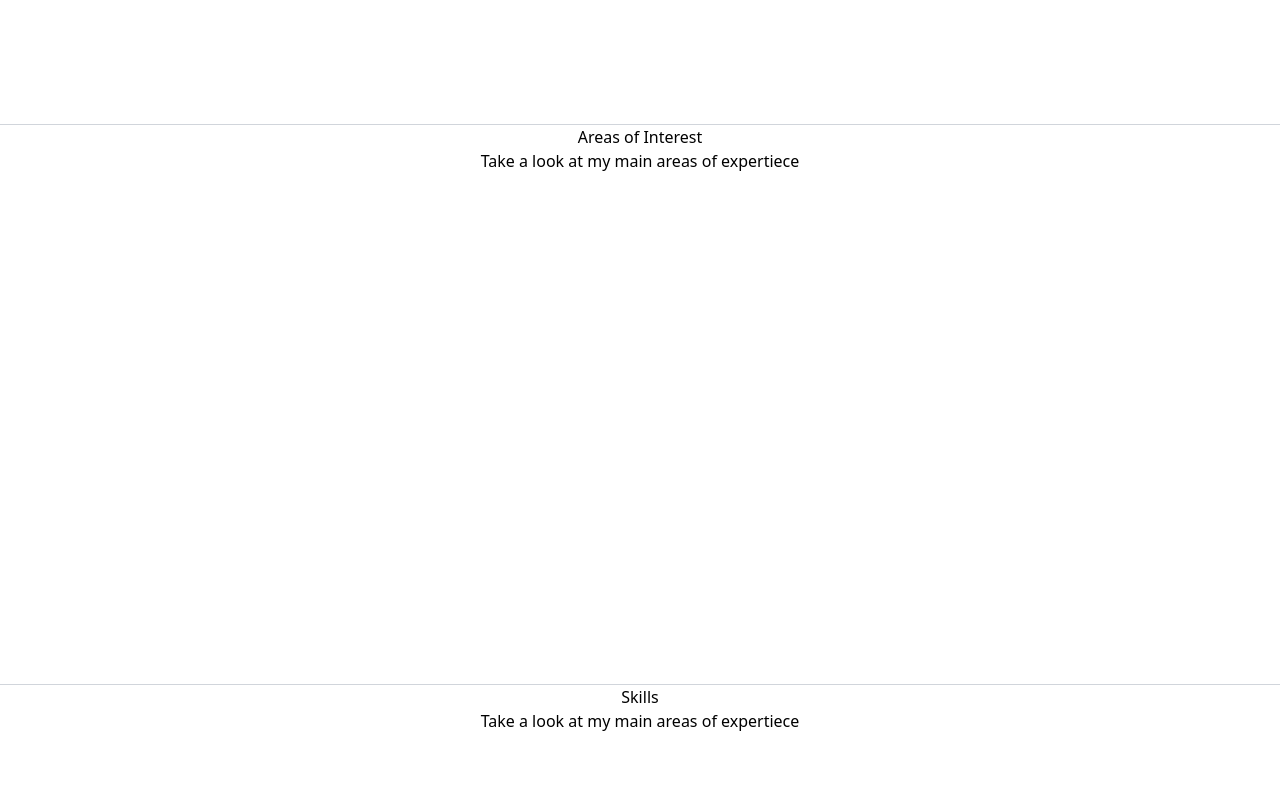
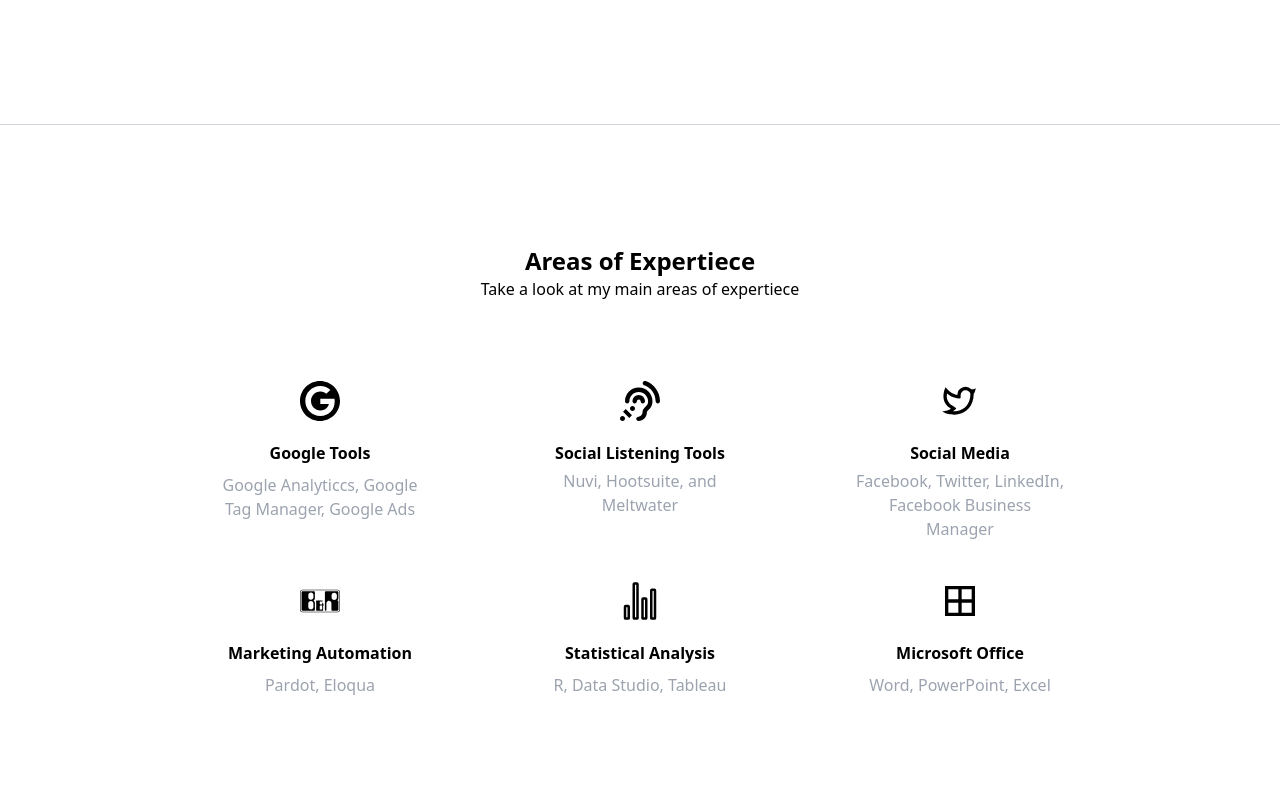
Before and after one commit to rreay724/andreas-website, a Next.js app: page / in a window 1280 px wide. Shown: the part 1220-2020 px from the top of the page. Built offline with nearby package versions, Linux system fonts and the light colour scheme.

Commit message:
expertise area

```diff
--- a/components/Header.js
+++ b/components/Header.js
@@ -6,7 +6,7 @@
   const router = useRouter();
   const [showSidebar, setShowSidebar] = useState(false);
   return (
-    <div className="min-w-screen flex flex-grow h-16 shadow-lg  items-center bg-white">
+    <div className="min-w-screen flex flex-grow h-16 shadow-xl  items-center bg-white">
       <h2 className="text-xl font-semibold ml-5 lg:ml-36">Andrea Rodriguez</h2>
       <div className="text-xs space-x-4 font-semibold absolute right-36 items-center text-gray-800 hidden lg:inline-flex">
         <p
--- a/components/Main.js
+++ b/components/Main.js
@@ -1,3 +1,11 @@
+import { ImGoogle3 } from "react-icons/im";
+import { FaAssistiveListeningSystems } from "react-icons/fa";
+import { MdOutlineDataExploration } from "react-icons/md";
+import { BsMicrosoft } from "react-icons/bs";
+import { SiOracle, SiBandrautomation } from "react-icons/si";
+import { IoStatsChartOutline } from "react-icons/io5";
+import { RiTwitterLine, RiMicrosoftLine } from "react-icons/ri";
+
 function Profile() {
   return (
     <div className="min-w-scren">
@@ -17,7 +25,7 @@
         </div>
         <img
           src="/profile_pic.jpeg"
-          className="w-[20rem] h-[20rem] md:w-[30rem] md:h-[30rem] shadow-lg"
+          className="w-[20rem] h-[20rem] md:w-[35rem] md:h-[35rem] shadow-lg"
           alt=""
         />
       </div>
@@ -48,13 +56,50 @@
           </div>
         </div>
       </div>
-      <div className="h-[35rem] bg-white border-t border-gray-300 text-center">
-        <h1>Areas of Interest</h1>
+      <div className=" bg-white border-t border-gray-300 text-center w-full pt-10 mx-auto justify-center">
+        <h1 className="text-2xl font-bold pt-20">Areas of Expertiece</h1>
         <p>Take a look at my main areas of expertiece</p>
-      </div>
-      <div className="h-[35rem] bg-white border-t border-gray-300 text-center">
-        <h1>Skills</h1>
-        <p>Take a look at my main areas of expertiece</p>
+        <div className=" mx-auto">
+          <div className="grid grid-cols-1 sm:grid-cols-2 lg:grid-cols-3 pt-10 pb-40 justify-center px-20 lg:px-40">
+            <div className="mx-auto justify-center w-52 pt-10">
+              <ImGoogle3 className="w-full mx-auto h-10" />
+              <h4 className="pt-5 font-semibold">Google Tools</h4>
+
+              <p className="pt-2 text-gray-400">
+                Google Analyticcs, Google Tag Manager, Google Ads
+              </p>
+            </div>
+            <div className="mx-auto justify-center w-52 pt-10">
+              <FaAssistiveListeningSystems className="w-full mx-auto h-10" />
+              <h4 className="pt-5 font-semibold">Social Listening Tools</h4>
+              <p className="pt-1 text-gray-400">
+                Nuvi, Hootsuite, and Meltwater
+              </p>
+            </div>
+            <div className="mx-auto justify-center w-52 pt-10">
+              <RiTwitterLine className="w-full mx-auto h-10" />
+              <h4 className="pt-5 font-semibold">Social Media</h4>
+              <p className="pt-1 text-gray-400">
+                Facebook, Twitter, LinkedIn, Facebook Business Manager
+              </p>
+            </div>
+            <div className="mx-auto justify-center w-52 pt-10">
+              <SiBandrautomation className="w-full mx-auto h-10" />
+              <h4 className="pt-5 font-semibold">Marketing Automation</h4>
+              <p className="pt-2 text-gray-400">Pardot, Eloqua</p>
+            </div>
+            <div className="mx-auto justify-center w-52 pt-10">
+              <IoStatsChartOutline className="w-full mx-auto h-10" />
+              <h4 className="pt-5 font-semibold">Statistical Analysis</h4>
+              <p className="pt-2 text-gray-400">R, Data Studio, Tableau</p>
+            </div>
+            <div className="mx-auto justify-center w-52 pt-10">
+              <RiMicrosoftLine className="w-full mx-auto h-10" />
+              <h4 className="pt-5 font-semibold">Microsoft Office</h4>
+              <p className="pt-2 text-gray-400 pb-5">Word, PowerPoint, Excel</p>
+            </div>
+          </div>
+        </div>
       </div>
     </div>
   );
```
